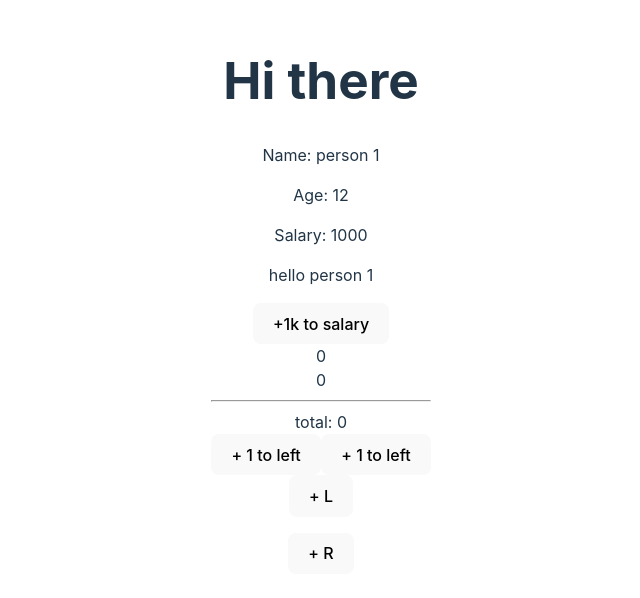
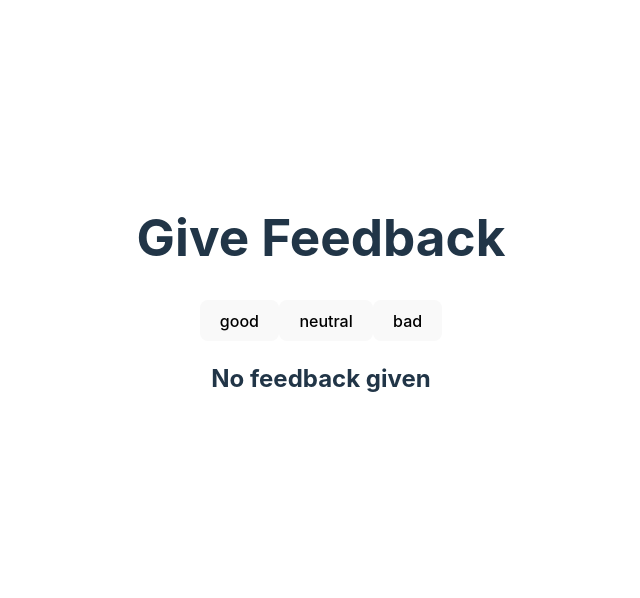
Before and after one commit to ThiccPan/learn-react, a React (Vite) app: page / in a window 1280 px wide. Shown: the part 104-702 px from the top of the page, without its empty margins (319-959 px from the left). Built offline with nearby package versions, Linux system fonts and the light colour scheme.

Commit message:
cso: unicafe

```diff
--- a/src/App.css
+++ b/src/App.css
@@ -18,3 +18,8 @@
 .read-the-docs {
   color: #888;
 }
+
+table {
+  text-align: left;
+  margin: 0 auto;
+}
--- a/src/App.jsx
+++ b/src/App.jsx
@@ -1,62 +1,110 @@
-import { useState } from 'react';
+import { useState } from 'react'
 import './App.css'
-import PersonCard from "./PersonCard";
-import Counter from './Counter.jsx';
-import ArrayState from './ArrayState';
 
-class Employee {
-	constructor(name, age, departement) {
-		this.name = name;
-		this.age = age;
-		this.departement = departement;
+class feedbackModel {
+	goodCount = 0
+	neutralCount = 0
+	badCount = 0
+	totalCount = 0
+	average = 0
+}
+
+function clickGood(feedback, setFeedback) {
+	setFeedback({
+		...feedback,
+		goodCount: feedback.goodCount + 1,
+		totalCount: feedback.totalCount + 1,
+		average: feedback.average + 1,
+	})
+}
+
+function clickNeutral(feedback, setFeedback) {
+	setFeedback({
+		...feedback,
+		neutralCount: feedback.neutralCount + 1,
+		totalCount: feedback.totalCount + 1
+	})
+}
+
+function clickBad(feedback, setFeedback) {
+	setFeedback({
+		...feedback,
+		badCount: feedback.badCount + 1,
+		totalCount: feedback.totalCount + 1,
+		average: feedback.average - 1,
+	})
+}
+
+function getAverage(ave, total) {
+	if (ave === 0 || total === 0) {
+		return 0
 	}
 
-	describe() {
-		return this.name
-	}
+	return parseFloat(ave / total).toFixed(1)
 }
 
-let personList = [
-	{
-		name: "person 1",
-		age: 12,
-		salary: 1000
-	},
-	{
-		name: "person 2",
-		age: 14,
-		salary: 1000
+function getPosAve(good, total) {
+	console.log(good, total)
+	if (good === 0 || total === 0) {
+		return 0
 	}
-]
 
-const manager = {
-	name: "name",
-	greet: () => ("manager says hello")
-}
-
-manager.manageEmployee = (employeeName) => {
-	console.log(employeeName, "is being managed")
+	return parseFloat(good / total).toFixed(1)
 }
 
 function App() {
-	const [displayPerson, setPerson] = useState(personList[0])
+	const [feedback, setFeedback] = useState(new feedbackModel());
+	if (feedback.totalCount === 0) {
+		return (
+			<>
+				<h1>Give Feedback</h1>
+				<span>
+					<button onClick={() => clickGood(feedback, setFeedback)}>good</button>
+					<button onClick={() => clickNeutral(feedback, setFeedback)}>neutral</button>
+					<button onClick={() => clickBad(feedback, setFeedback)}>bad</button>
+				</span>
 
-	console.log(manager.greet())
-	console.log(manager.manageEmployee("person 1"))
-	const employee1 = new Employee("employee 1", 12, "IT");
-	console.log("employee name: ", employee1.describe())
+				<h2>No feedback given</h2>
+			</>
+		)
+	}
 
 	return (
 		<>
-			<h1>Hi there</h1>
-			<PersonCard
-				person={displayPerson}
-				setPerson={setPerson}
-			/>
+			<h1>Give Feedback</h1>
+			<span>
+				<button onClick={() => clickGood(feedback, setFeedback)}>good</button>
+				<button onClick={() => clickNeutral(feedback, setFeedback)}>neutral</button>
+				<button onClick={() => clickBad(feedback, setFeedback)}>bad</button>
+			</span>
 
-			<Counter/>
-			<br />
-			<ArrayState/>
+			<h2>Stats</h2>
+			<table>
+				<tr>
+					<th>Good:</th>
+					<td>{feedback.goodCount}</td>
+				</tr>
+				<tr>
+					<th>Neutral:</th>
+					<td>{feedback.neutralCount}</td>
+				</tr>
+				<tr>
+					<th>Bad:</th>
+					<td>{feedback.badCount}</td>
+				</tr>
+				<tr>
+					<th>Total:</th>
+					<td>{feedback.totalCount}</td>
+				</tr>
+				<tr>
+					<th>Average:</th>
+					<td>{getAverage(feedback.average, feedback.totalCount)}</td>
+				</tr>
+				<tr>
+					<th>Positive:</th>
+					<td>{getPosAve(feedback.goodCount, feedback.totalCount)}%</td>
+				</tr>
+			</table>
 		</>
 	)
 }
--- a/src/ArrayState.jsx
+++ /dev/null
@@ -1,22 +0,0 @@
-import { useState } from "react"
-
-function ArrayState() {
-    const [arrVal, setArr] = useState([])
-
-    function setLeftArr() {
-        setArr([...arrVal, 'L'])
-    }
-
-    function setRightArr() {
-        setArr([...arrVal, 'R'])
-    }
-    return (
-        <>
-            <button onClick={setLeftArr}>+ L</button>
-            <p>{arrVal.join('->')}</p>
-            <button onClick={setRightArr}>+ R</button>
-        </>
-    )
-}
-
-export default ArrayState
--- a/src/Counter.jsx
+++ /dev/null
@@ -1,43 +0,0 @@
-// eslint-disable-next-line react/prop-types
-import { useState } from "react";
-
-const Counter = () => {
-    const [count, setCount] = useState({
-        count1: 0,
-        count2: 0
-    })
-
-    const [total, setTotal] = useState(0)
-    const updated = 1
-    const handleLeft = () => {
-        setCount({
-            ...count,
-            count1: count.count1 + updated,
-        });
-
-        setTotal(total + updated)
-    }
-
-    const handleRight = () => {
-        const updated = 1
-        setCount({
-            ...count,
-            count2: count.count2 + updated
-        });
-
-        setTotal(total + updated)
-    }
-
-    return (
-        <>
-            <div>{count.count1}</div>
-            <div>{count.count2}</div>
-            <hr />
-            <div>total: {total}</div>
-            <button onClick={handleLeft}>+ 1 to left</button>
-            <button onClick={handleRight}>+ 1 to left</button>
-        </>
-    )
-}
-
-export default Counter;
```
